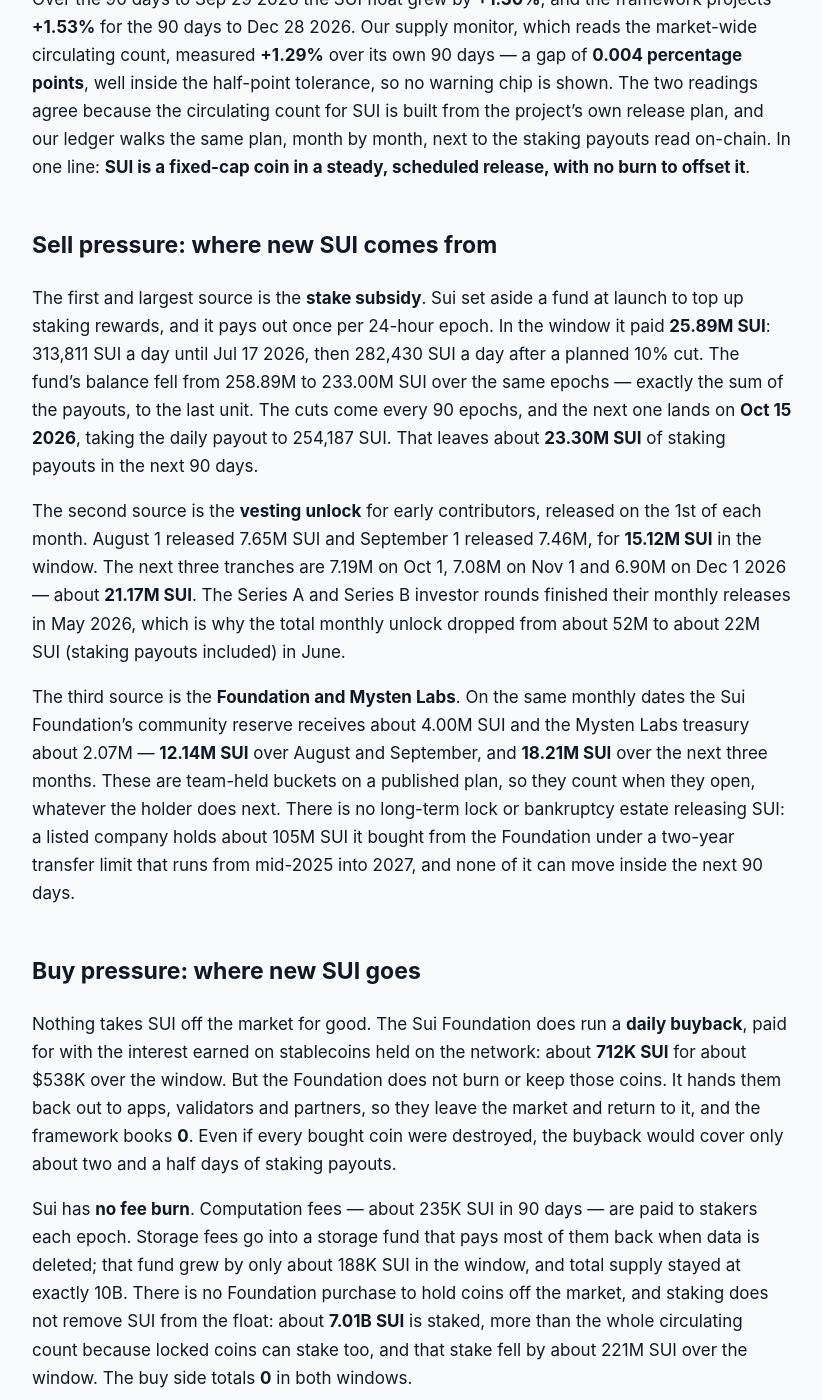
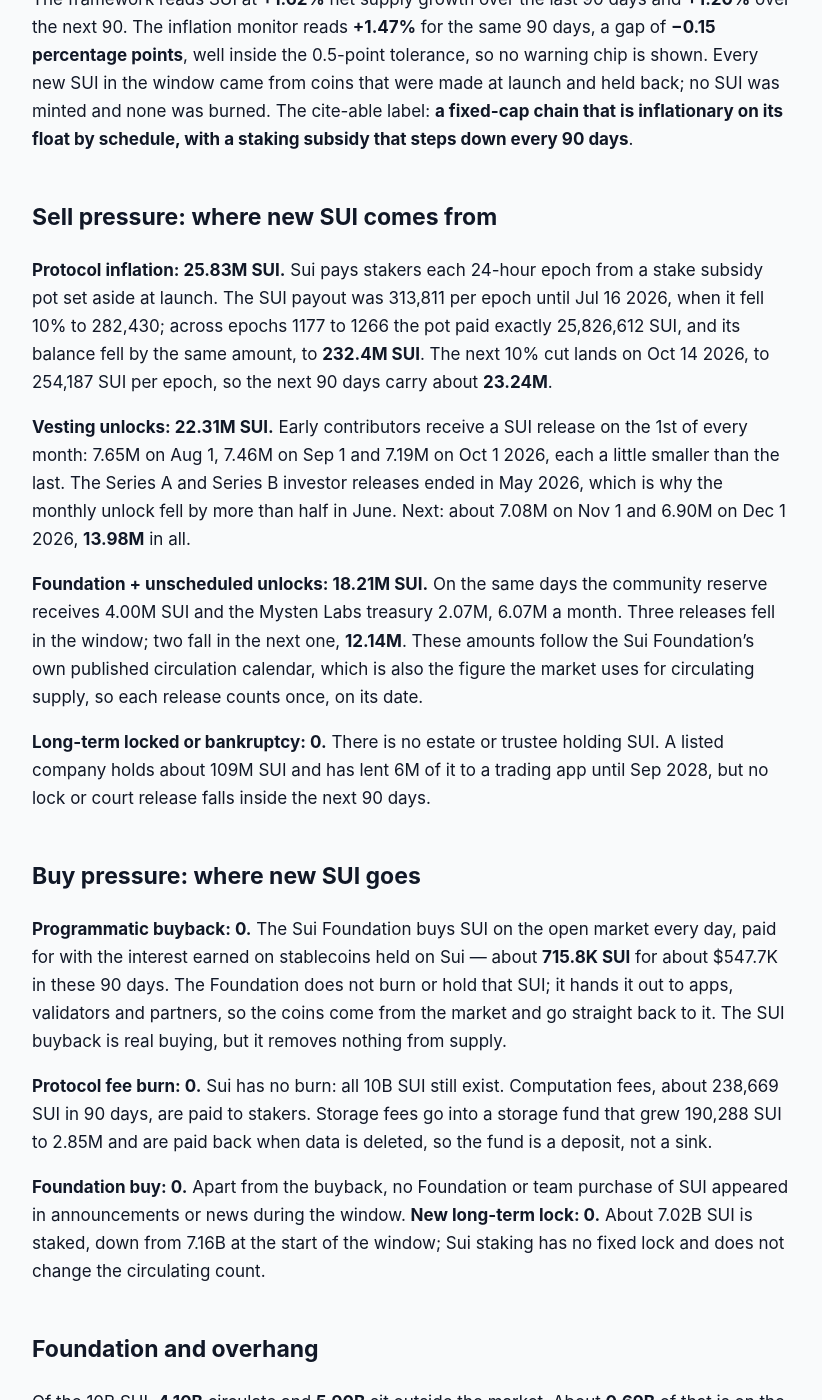
Before and after one commit to jeevansongmy-spec/mrnasdog-articles, a Jekyll site: the page built from crypto/sui-pressure-framework.md, in a window 1280 px wide and 1400 px high, scrolled down 529 px. Shown: the whole window, without its empty margins (228-1050 px from the left). Built offline with Jekyll 4.4.1, drawn with Linux system fonts in a browser that asks for light colours; some of the changed text lies outside the part shown.

Commit message:
publish: crypto/sui-pressure-framework

```diff
--- a/crypto/sui-pressure-framework.md
+++ b/crypto/sui-pressure-framework.md
@@ -1,6 +1,6 @@
 ---
-title: "SUI Inflation Analysis · September 2026 · Supply growing · projected to keep growing"
-description: "SUI supply is growing: staking payouts and monthly unlocks added 53.15M SUI in 90 days, nothing burned — +1.30% net, +1.53% projected for the next 90 days."
+title: "SUI Inflation Analysis · October 2026 · Supply growing · projected to keep growing"
+description: "SUI supply is growing: staking payouts and monthly releases added 66.34M SUI in 90 days, nothing burned — +1.62% net, +1.20% projected for the next 90 days."
 canonical_url: "https://mrnasdog.com/research/sui/inflation"
 tags: ["crypto", "sui", "layer1", "vesting"]
 published: true
@@ -8,50 +8,58 @@ published: true
 
 > Originally published at **[mrnasdog.com/research/sui/inflation](https://mrnasdog.com/research/sui/inflation)** by MrNasdog.
 
-# SUI Inflation Analysis · September 2026 · Supply growing · projected to keep growing
+# SUI Inflation Analysis · October 2026 · Supply growing · projected to keep growing
 
-The MrNasdog Pressure Framework reads **SUI** as a coin whose market supply is growing: **53.15M SUI** entered the float in the last 90 days and none left it, a net of **+1.30%** of the **4.10B SUI** in circulation. The flow comes from two places — staking payouts drawn from a fund set aside at launch, and unlocks on the 1st of every month — while Sui burns nothing. The next 90 days read **+1.53%**, because three monthly unlocks fall inside the window instead of two. All **10B SUI** already exist, so the growth is locked supply reaching the market, not new coins being minted.
+**SUI is inflationary on its circulating float.** In the 90 days to Oct 1 2026 the Sui network added **66.34M SUI** to the market — **25.83M** paid to stakers from a launch-time pot and **40.52M** from monthly releases to early contributors, the community reserve and Mysten Labs — and took **0** away, for net supply growth of **+1.62%**. The next 90 days project **+1.20%**, because the SUI staking payout drops 10% on Oct 14 2026 and the monthly releases keep shrinking. Total SUI supply is capped at **10B**; the open question is how fast the **5.90B** still outside the market comes out.
 
 ## The verdict, in one paragraph
 
-Over the 90 days to Sep 29 2026 the SUI float grew by **+1.30%**, and the framework projects **+1.53%** for the 90 days to Dec 28 2026. Our supply monitor, which reads the market-wide circulating count, measured **+1.29%** over its own 90 days — a gap of **0.004 percentage points**, well inside the half-point tolerance, so no warning chip is shown. The two readings agree because the circulating count for SUI is built from the project's own release plan, and our ledger walks the same plan, month by month, next to the staking payouts read on-chain. In one line: **SUI is a fixed-cap coin in a steady, scheduled release, with no burn to offset it**.
+The framework reads SUI at **+1.62%** net supply growth over the last 90 days and **+1.20%** over the next 90. The inflation monitor reads **+1.47%** for the same 90 days, a gap of **−0.15 percentage points**, well inside the 0.5-point tolerance, so no warning chip is shown. Every new SUI in the window came from coins that were made at launch and held back; no SUI was minted and none was burned. The cite-able label: **a fixed-cap chain that is inflationary on its float by schedule, with a staking subsidy that steps down every 90 days**.
 
 ## Sell pressure: where new SUI comes from
 
-The first and largest source is the **stake subsidy**. Sui set aside a fund at launch to top up staking rewards, and it pays out once per 24-hour epoch. In the window it paid **25.89M SUI**: 313,811 SUI a day until Jul 17 2026, then 282,430 SUI a day after a planned 10% cut. The fund's balance fell from 258.89M to 233.00M SUI over the same epochs — exactly the sum of the payouts, to the last unit. The cuts come every 90 epochs, and the next one lands on **Oct 15 2026**, taking the daily payout to 254,187 SUI. That leaves about **23.30M SUI** of staking payouts in the next 90 days.
+**Protocol inflation: 25.83M SUI.** Sui pays stakers each 24-hour epoch from a stake subsidy pot set aside at launch. The SUI payout was 313,811 per epoch until Jul 16 2026, when it fell 10% to 282,430; across epochs 1177 to 1266 the pot paid exactly 25,826,612 SUI, and its balance fell by the same amount, to **232.4M SUI**. The next 10% cut lands on Oct 14 2026, to 254,187 SUI per epoch, so the next 90 days carry about **23.24M**.
 
-The second source is the **vesting unlock** for early contributors, released on the 1st of each month. August 1 released 7.65M SUI and September 1 released 7.46M, for **15.12M SUI** in the window. The next three tranches are 7.19M on Oct 1, 7.08M on Nov 1 and 6.90M on Dec 1 2026 — about **21.17M SUI**. The Series A and Series B investor rounds finished their monthly releases in May 2026, which is why the total monthly unlock dropped from about 52M to about 22M SUI (staking payouts included) in June.
+**Vesting unlocks: 22.31M SUI.** Early contributors receive a SUI release on the 1st of every month: 7.65M on Aug 1, 7.46M on Sep 1 and 7.19M on Oct 1 2026, each a little smaller than the last. The Series A and Series B investor releases ended in May 2026, which is why the monthly unlock fell by more than half in June. Next: about 7.08M on Nov 1 and 6.90M on Dec 1 2026, **13.98M** in all.
 
-The third source is the **Foundation and Mysten Labs**. On the same monthly dates the Sui Foundation's community reserve receives about 4.00M SUI and the Mysten Labs treasury about 2.07M — **12.14M SUI** over August and September, and **18.21M SUI** over the next three months. These are team-held buckets on a published plan, so they count when they open, whatever the holder does next. There is no long-term lock or bankruptcy estate releasing SUI: a listed company holds about 105M SUI it bought from the Foundation under a two-year transfer limit that runs from mid-2025 into 2027, and none of it can move inside the next 90 days.
+**Foundation + unscheduled unlocks: 18.21M SUI.** On the same days the community reserve receives 4.00M SUI and the Mysten Labs treasury 2.07M, 6.07M a month. Three releases fell in the window; two fall in the next one, **12.14M**. These amounts follow the Sui Foundation's own published circulation calendar, which is also the figure the market uses for circulating supply, so each release counts once, on its date.
+
+**Long-term locked or bankruptcy: 0.** There is no estate or trustee holding SUI. A listed company holds about 109M SUI and has lent 6M of it to a trading app until Sep 2028, but no lock or court release falls inside the next 90 days.
 
 ## Buy pressure: where new SUI goes
 
-Nothing takes SUI off the market for good. The Sui Foundation does run a **daily buyback**, paid for with the interest earned on stablecoins held on the network: about **712K SUI** for about $538K over the window. But the Foundation does not burn or keep those coins. It hands them back out to apps, validators and partners, so they leave the market and return to it, and the framework books **0**. Even if every bought coin were destroyed, the buyback would cover only about two and a half days of staking payouts.
+**Programmatic buyback: 0.** The Sui Foundation buys SUI on the open market every day, paid for with the interest earned on stablecoins held on Sui — about **715.8K SUI** for about $547.7K in these 90 days. The Foundation does not burn or hold that SUI; it hands it out to apps, validators and partners, so the coins come from the market and go straight back to it. The SUI buyback is real buying, but it removes nothing from supply.
 
-Sui has **no fee burn**. Computation fees — about 235K SUI in 90 days — are paid to stakers each epoch. Storage fees go into a storage fund that pays most of them back when data is deleted; that fund grew by only about 188K SUI in the window, and total supply stayed at exactly 10B. There is no Foundation purchase to hold coins off the market, and staking does not remove SUI from the float: about **7.01B SUI** is staked, more than the whole circulating count because locked coins can stake too, and that stake fell by about 221M SUI over the window. The buy side totals **0** in both windows.
+**Protocol fee burn: 0.** Sui has no burn: all 10B SUI still exist. Computation fees, about 238,669 SUI in 90 days, are paid to stakers. Storage fees go into a storage fund that grew 190,288 SUI to 2.85M and are paid back when data is deleted, so the fund is a deposit, not a sink.
+
+**Foundation buy: 0.** Apart from the buyback, no Foundation or team purchase of SUI appeared in announcements or news during the window. **New long-term lock: 0.** About 7.02B SUI is staked, down from 7.16B at the start of the window; Sui staking has no fixed lock and does not change the circulating count.
 
 ## Foundation and overhang
 
-About **5.90B SUI** — 59% of the 10B total — is not yet in the float, and all of it is team, Foundation or protocol controlled. About **686M SUI** is still due on the published plan between now and May 2030, released each month on the 1st: the contributor, reserve and Mysten Labs tranches plus the staking payouts. Of that, **233.0M SUI** sits in the staking fund, which pays out every day on a falling rate. The largest block, about **5.22B SUI**, has no published release date after May 2030; the project says the pace will follow how the Foundation deploys its allocation for builders and the ecosystem.
+Of the 10B SUI, **4.10B** circulate and **5.90B** sit outside the market. About **0.69B** of that is on the Sui Foundation's published calendar through May 2030 — the monthly releases to early contributors, the community reserve and Mysten Labs, plus staking payouts. The remaining **5.22B** has no release date yet. The stake subsidy pot holds **232.4M SUI** and pays out every epoch at a set rate. The buyback destination holds nothing by design. The calendar is checked at every rebuild and the subsidy pot every day; if any of these balances falls faster than the calendar says between refreshes, the outflow enters the Foundation + unscheduled unlocks row at the next refresh.
 
-We re-read the staking fund from the chain at every rebuild, and the monthly plan and the Foundation's buyback records on a walk every two weeks. If any of these balances falls faster than the plan between refreshes, the extra outflow enters Sell #3 at the next refresh. The buyback destination holds almost nothing by design, since the coins are passed on as they are bought.
+## How SUI compares to other Move-based and staking Layer 1s
 
-## How SUI compares to other Move-based Layer 1s
+SUI sits in a small group of Layer 1s with a **fixed 10B cap made in full at launch**. Nothing new is ever minted: inflation on the market comes only from coins held back at launch and released later. Aptos, the other large Move-based chain, works the other way — it pays stakers by minting new APT, so its total supply keeps rising. For SUI the total never moves; only the share that is free to trade does.
 
-SUI and Aptos (APT) share the Move language and a similar origin, but their supply models differ at the root. **SUI has a hard cap**: all 10B coins were created at launch, and staking rewards are paid from a pre-funded pot. Aptos mints new APT for staking rewards with no fixed cap, and burns gas fees against it. So SUI's supply growth is set by a release plan that ends, while APT's depends on an open-ended reward rate minus a fee burn.
+Compared with Ethereum and Solana, the difference is the burn. Ethereum destroys the base fee on every transaction and Solana burns part of its fees, so heavy use can offset some issuance. Sui burns nothing: its fees go to stakers and a refundable storage fund, so more activity raises staker income but never shrinks supply. The Foundation's stablecoin-funded buyback is the closest thing to a buyer built into Sui, and it recycles the coins rather than removing them.
 
-Against the larger smart-contract chains, SUI is unusual for having **no burn at all**. Ethereum and Solana both destroy part of every fee, which sets a floor under their net issuance when the network is busy. Sui instead sends computation fees to stakers and parks storage fees in a refundable fund, and it cut its gas price roughly five times in April 2026 and made supported stablecoin transfers free in May 2026. Usage therefore does little to shrink SUI's supply; the release plan decides it.
-
-The trade-off is visibility. A capped, pre-minted coin like SUI will never be diluted past 10B, but 59% of that cap is still locked, and the pace of the largest block is left to the Foundation. That makes SUI's supply easier to forecast than an uncapped chain's over the next few months, and harder to forecast after 2030.
+The SUI subsidy also has a built-in brake that most staking chains lack: a 10% cut every 90 epochs. Together with the end of investor releases in May 2026, that makes SUI's float growth slow down step by step — from more than 52M a month in early 2026 to about 21M a month now, by the Foundation's own calendar.
 
 ## What to watch in the next 90 days
 
-**Oct 1 2026**: the monthly unlock of about 13.26M SUI — 7.19M to early contributors, 4.00M to the community reserve and 2.07M to Mysten Labs. **Oct 15 2026**: the next 10% cut to the staking payout, to 254,187 SUI a day. **Nov 1 2026** and **Dec 1 2026**: unlocks of about 13.15M and 12.97M SUI. Also on the watch line: any change to the Foundation's buyback, which today recycles coins instead of removing them, and any Foundation sale of locked SUI to treasury companies, which would move coins outside the published plan.
+**Oct 14 2026:** the SUI staking subsidy steps down 10%, to 254,187 SUI per epoch, about 28,243 SUI a day less.
+
+**Nov 1 2026 and Dec 1 2026:** the monthly releases, about 13.15M and 12.97M SUI, to early contributors, the community reserve and Mysten Labs.
+
+**Any change to the Sui Foundation calendar:** the 5.22B SUI with no release date is the largest overhang; a new schedule for it would change this reading more than anything else.
+
+**The buyback's destination:** if the Foundation ever starts burning or holding the SUI it buys, the buy side would stop being zero.
 
 ## Summary
 
-SUI's float grew **+1.30%** in the last 90 days and is projected to grow **+1.53%** in the next 90, from daily staking payouts and monthly unlocks, with nothing burned and a Foundation buyback that hands its coins back out. The supply is capped at 10B and every coin already exists, so the growth is locked supply reaching the market on a published plan. The key risk is the 5.22B SUI with no published release date after May 2030; the ceiling is the 10B cap itself.
+SUI is inflationary on its circulating float: **+1.62%** in the last 90 days and a projected **+1.20%** in the next 90, with the inflation monitor at **+1.47%**. All of it comes from coins made at launch — stake subsidies and monthly releases — while nothing is minted and nothing is burned, and the Foundation's buyback hands its coins back out. The pace slows each quarter as the subsidy steps down, but **5.90B SUI** still sit outside the market, and 5.22B of them have no release date. The cap is fixed at 10B; the risk is the timing of the rest.
 
 ---
 
-*MrNasdog Pressure Framework analysis of SUI, Metric 1 — Inflation. Data + explanation only. Not financial advice. Checked Sep 29 2026.*
+*MrNasdog Pressure Framework analysis of SUI, Metric 1 — Inflation. Data + explanation only. Not financial advice. Checked Oct 1 2026.*
```
